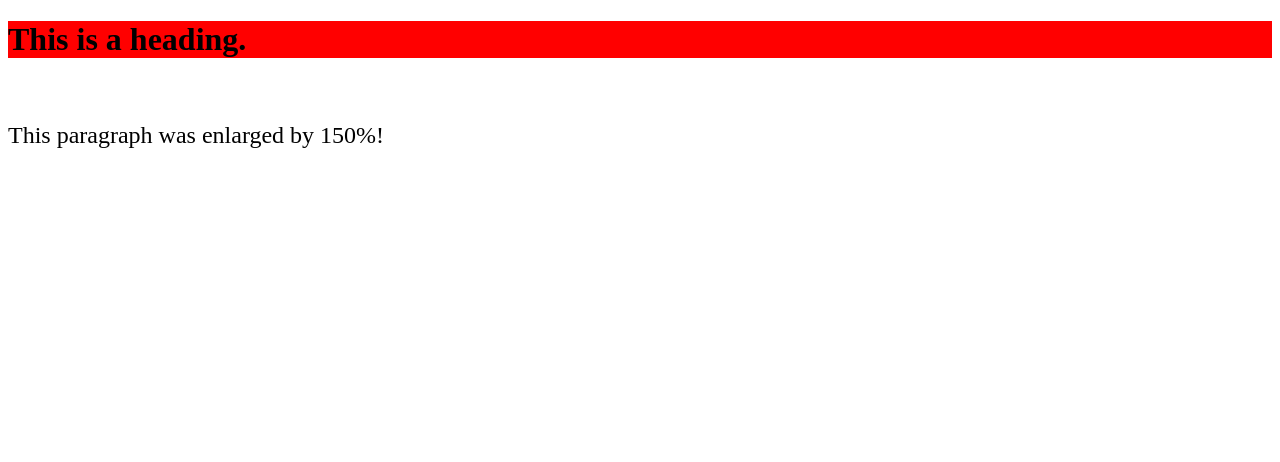
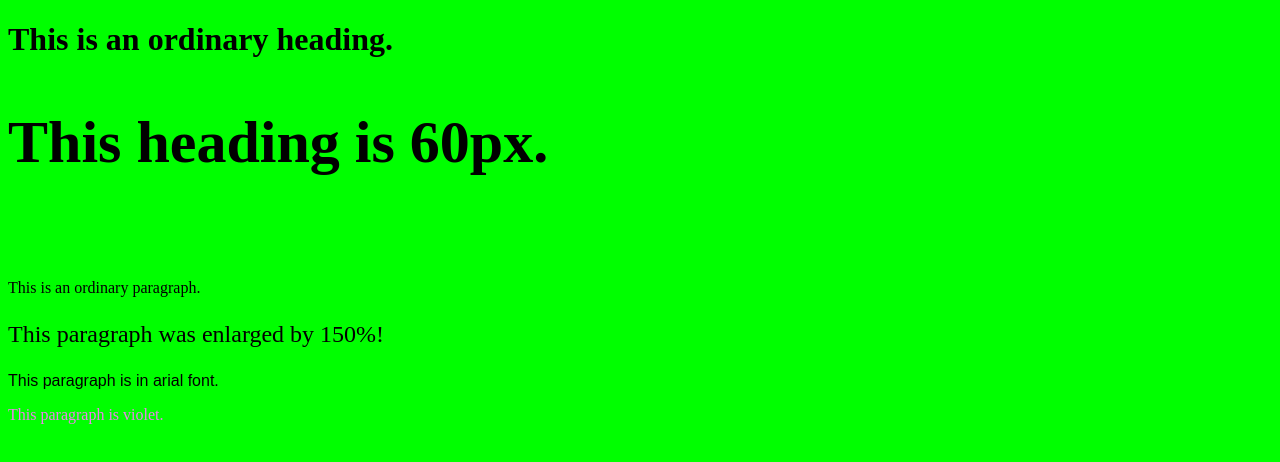
Before and after one commit to JadonXia/ICS2O-Unit2-04-HTML, a plain HTML site: page index.html in a window 1280 px wide. Drawn offline with Linux system fonts and the light colour scheme.

Commit message:
Changed fonts, font size, and colors.

```diff
--- a/index.html
+++ b/index.html
@@ -9,10 +9,15 @@
     <title>This is a colorful Webpage!</title>
     <link href="style.css" rel="stylesheet" type="text/css" />
   </head>
-  <body>
+  <body style="background-color:lime;">
     <script src="script.js"></script>
-    <h1 style="background-color:red;">This is a heading.</h1>
+    <h1>This is an ordinary heading.</h1>
+    <h2 style="font-size:60px;">This heading is 60px.</h2>
     <br>
+    <br>
+    <p>This is an ordinary paragraph.</p>
     <p style="font-size:150%;">This paragraph was enlarged by 150%!</p>
+    <p style="font-family:arial">This paragraph is in arial font.</p>
+    <p style="color:violet;">This paragraph is violet.</p>
   </body>
 </html>
```
